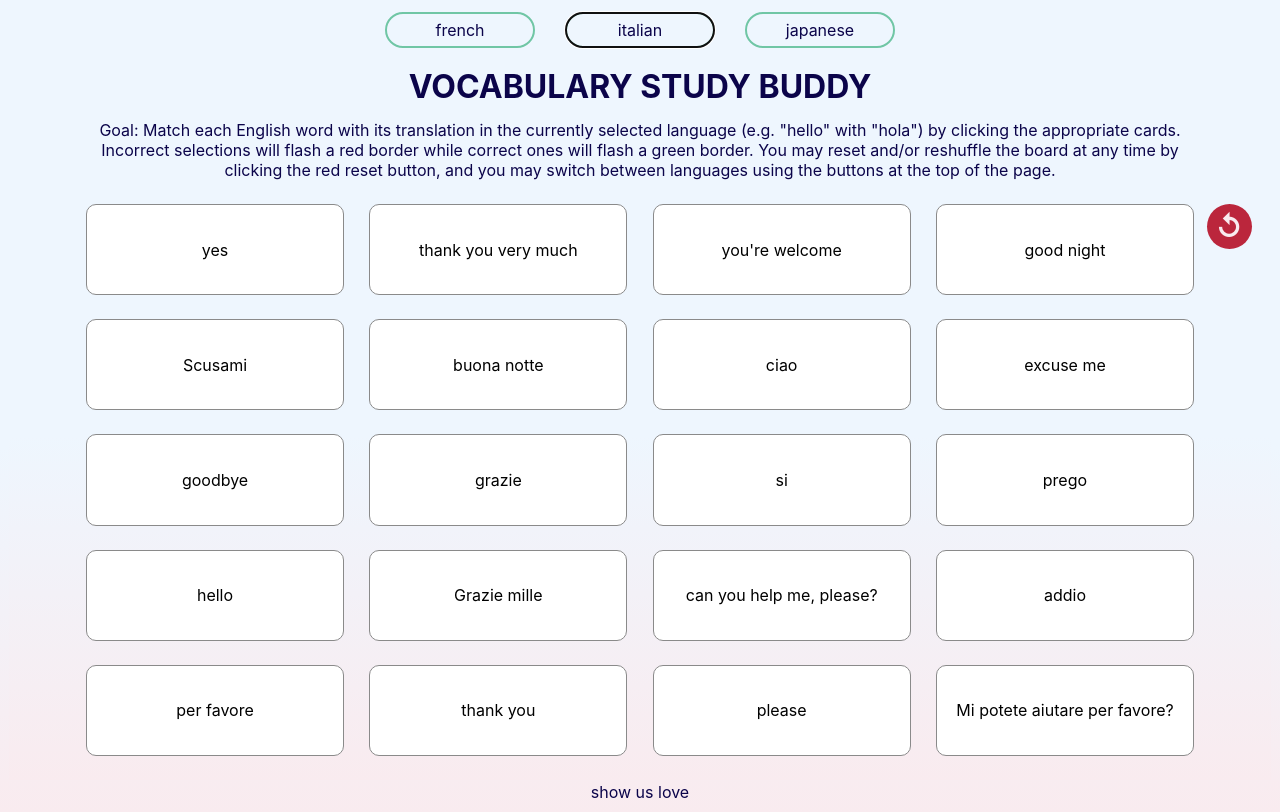
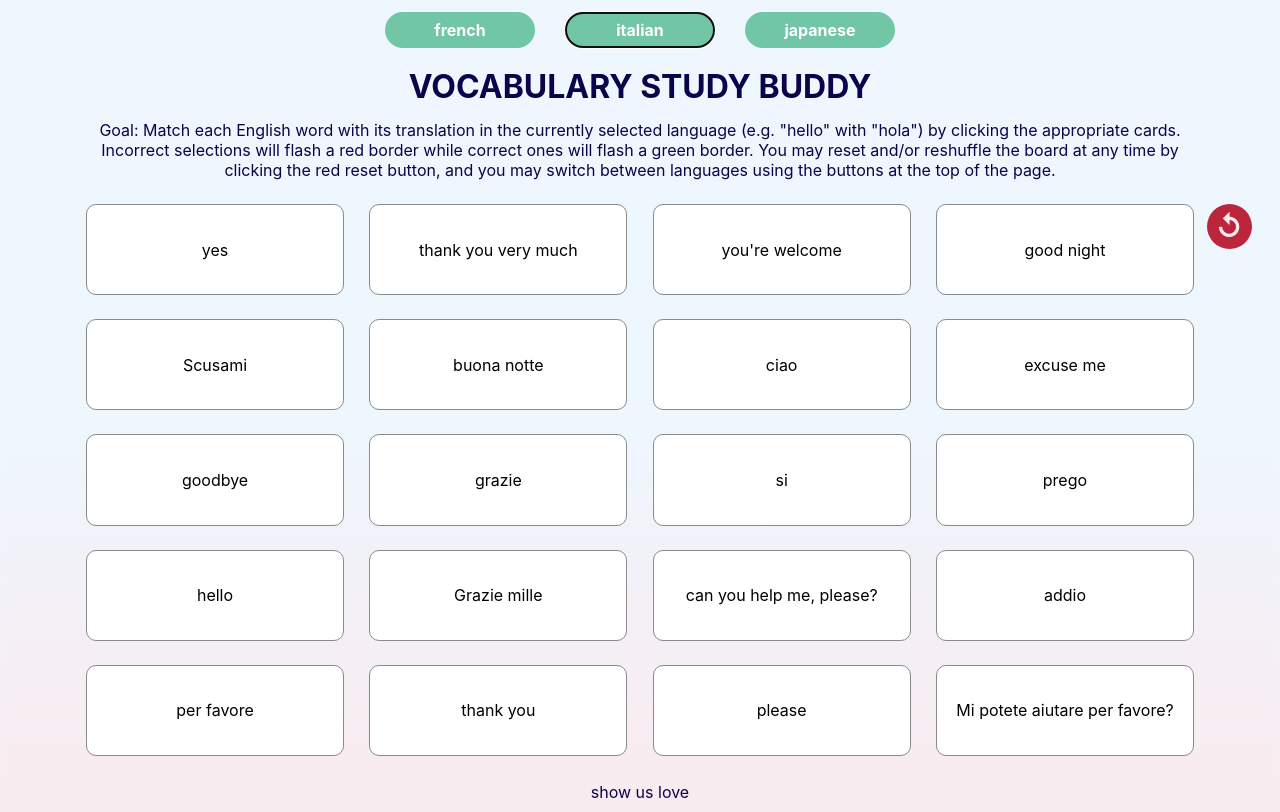
Before and after one commit to chingu-voyages/Vocab-Study-Buddy, a React (Create React App) app: page / in a window 1280 px wide. Built offline with nearby package versions, Linux system fonts and the light colour scheme.

Commit message:
Change styling for language set buttons

```diff
--- a/src/App.scss
+++ b/src/App.scss
@@ -15,8 +15,10 @@
 }
   .dataset-btn {
     width: 150px;
-    background: transparent;
+    background: $medium-green;
     font: inherit;
+    font-weight: bold;
+    color: $white;
     border: $language-button-border;
     border-radius: 50px;
     padding: 6px;
--- a/src/_shared.scss
+++ b/src/_shared.scss
@@ -12,6 +12,12 @@ COLORS
 $light-blue: #eef6fe;
 $light-pink: #f9ebef;
 $background-gradient: linear-gradient($light-blue 55%, $light-pink);
+
+/* LANGUAGE SET BUTTONS */
+// Background
+// $medium-green
+// Text
+// $white
 
 /* TEXT */
 // Main
```
